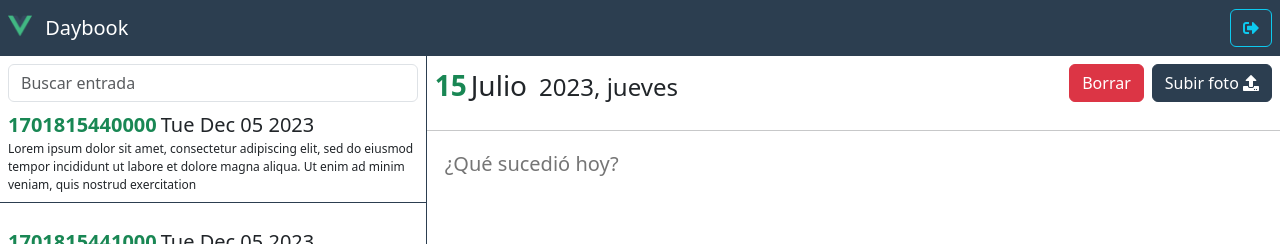
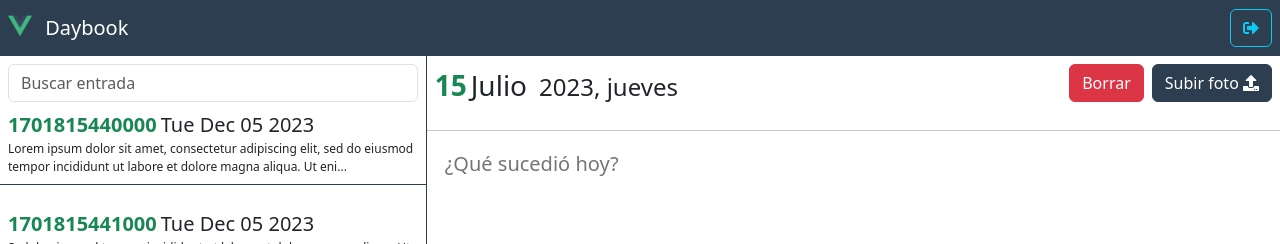
Before and after one commit to jgatica/07-journal-app, a Vue app: page /#/daybook/1 in a window 1280 px wide. Shown: the top 244 px of the page. Built offline with nearby package versions, Linux system fonts and the light colour scheme.

Commit message:
iEntryComponent - Información al componente: Acortar texto a mostrar (130 caracteres)

```diff
--- a/src/modules/daybook/components/Entry.vue
+++ b/src/modules/daybook/components/Entry.vue
@@ -9,7 +9,7 @@
     </div>
 
     <div class="entry-description">
-      {{ entry.text }}
+      {{ shortText }}
     </div>
 
   </div>
@@ -22,6 +22,13 @@ export default {
     entry: {
       type: Object,
       required: true,
+    },
+  },
+  computed: {
+    shortText() {
+      return (this.entry.text.length > 130)
+        ? this.entry.text.substring(0, 130) + '...'
+        : this.entry.text
     },
   },
 }
```
